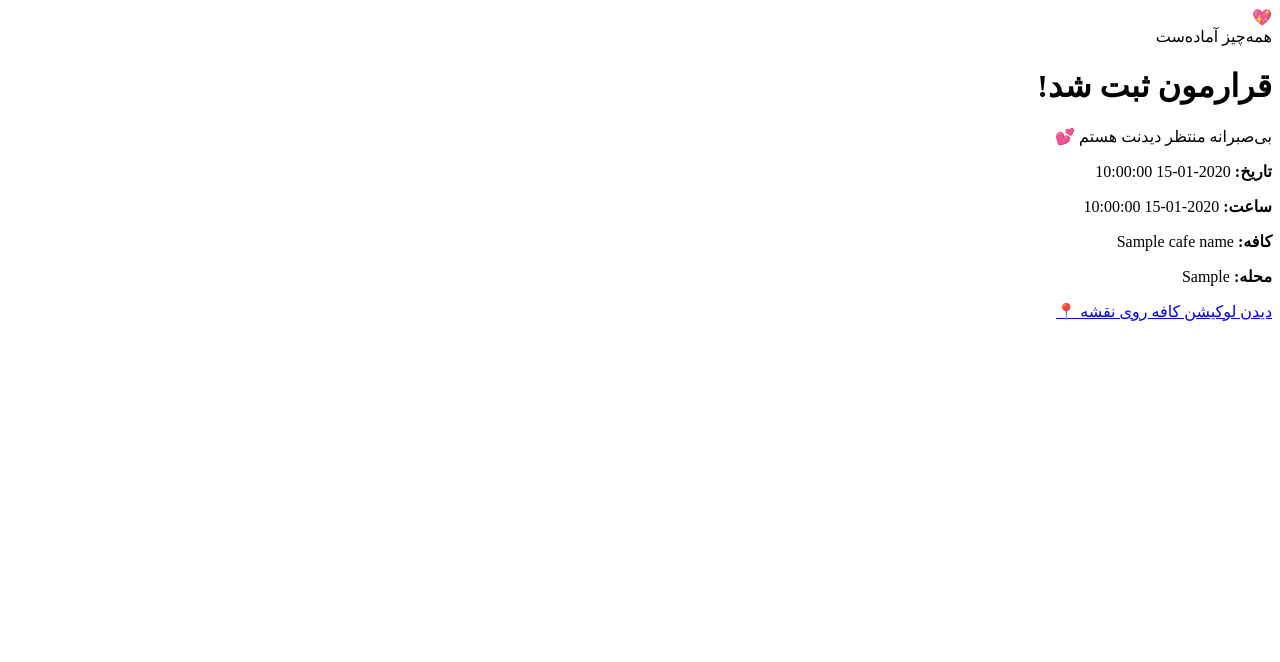
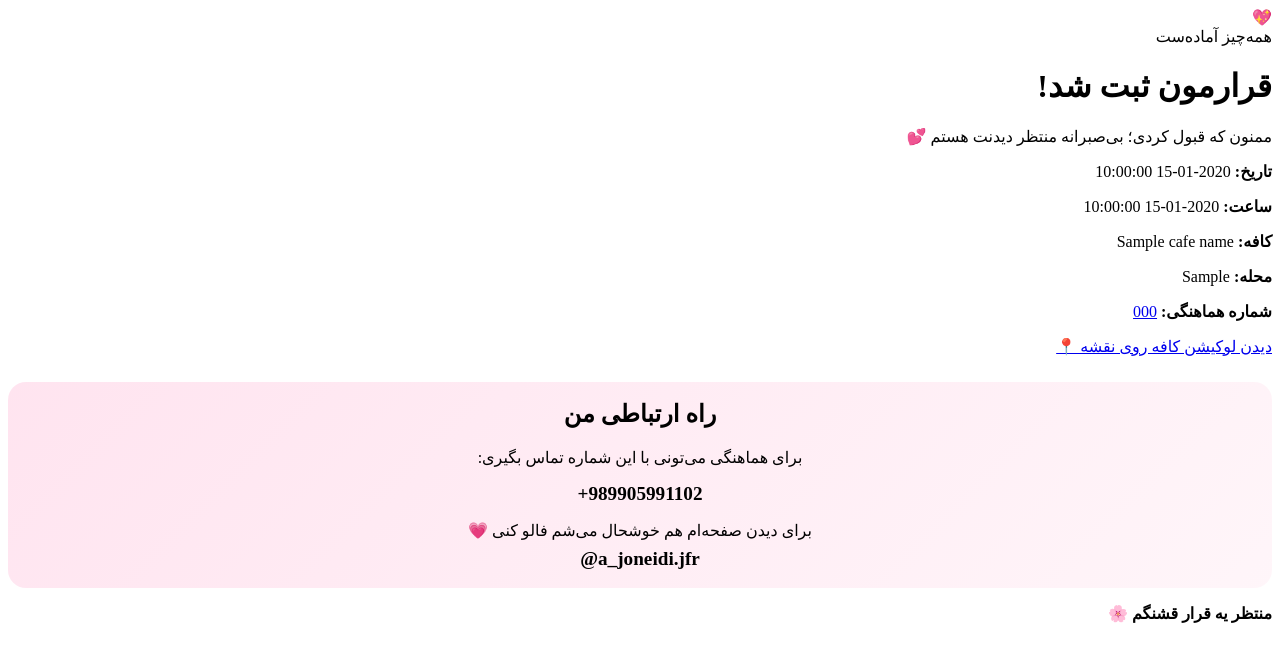
Before and after one commit to alijoneidijfr/DATE-1, a Python web app: template templates/thanks.html in a window 1280 px wide. Shown: the top 662 px of the page. Run offline with Jinja, Linux system fonts and the light colour scheme; the template is opened without the code that fills it: most values are stand-ins (such as "Sample title", 1, 10 or a date in 2020).

Commit message:
Update thanks.html

```diff
--- a/templates/thanks.html
+++ b/templates/thanks.html
@@ -12,7 +12,7 @@
         <h1>قرارمون ثبت شد!</h1>
 
         <p class="subtitle">
-            بی‌صبرانه منتظر دیدنت هستم 💕
+            ممنون که قبول کردی؛ بی‌صبرانه منتظر دیدنت هستم 💕
         </p>
 
         <div class="info-box">
@@ -26,24 +26,67 @@
                 {{ time }}
             </p>
 
+            {% if cafe_name %}
             <p>
                 <strong>کافه:</strong>
                 {{ cafe_name }}
             </p>
+            {% endif %}
 
+            {% if cafe_area %}
             <p>
                 <strong>محله:</strong>
                 {{ cafe_area }}
             </p>
+            {% endif %}
+
+            <p>
+                <strong>شماره هماهنگی:</strong>
+                <a href="tel:+989190118068">
+                    {{ phone }}
+                </a>
+            </p>
         </div>
 
+        {% if latitude and longitude %}
         <a
             class="yes-btn continue-link"
             href="https://www.openstreetmap.org/?mlat={{ latitude }}&mlon={{ longitude }}#map=17/{{ latitude }}/{{ longitude }}"
             target="_blank"
+            rel="noopener noreferrer"
         >
             دیدن لوکیشن کافه روی نقشه 📍
         </a>
+        {% endif %}
+
+        <div class="contact-box">
+            <h2>راه ارتباطی من</h2>
+
+            <p>
+                برای هماهنگی می‌تونی با این شماره تماس بگیری:
+            </p>
+
+            <a href="tel:+989905991102" class="contact-number">
+                +989905991102
+            </a>
+
+            <p class="instagram-text">
+                برای دیدن صفحه‌ام هم خوشحال می‌شم فالو کنی 💗
+            </p>
+
+            <a
+                href="https://www.instagram.com/a_joneidi.jfr/"
+                target="_blank"
+                rel="noopener noreferrer"
+                class="instagram-link"
+            >
+                @a_joneidi.jfr
+            </a>
+        </div>
+
+        <p class="final-message">
+            منتظر یه قرار قشنگم 🌸
+        </p>
     </div>
 </div>
 {% endblock %}
```
